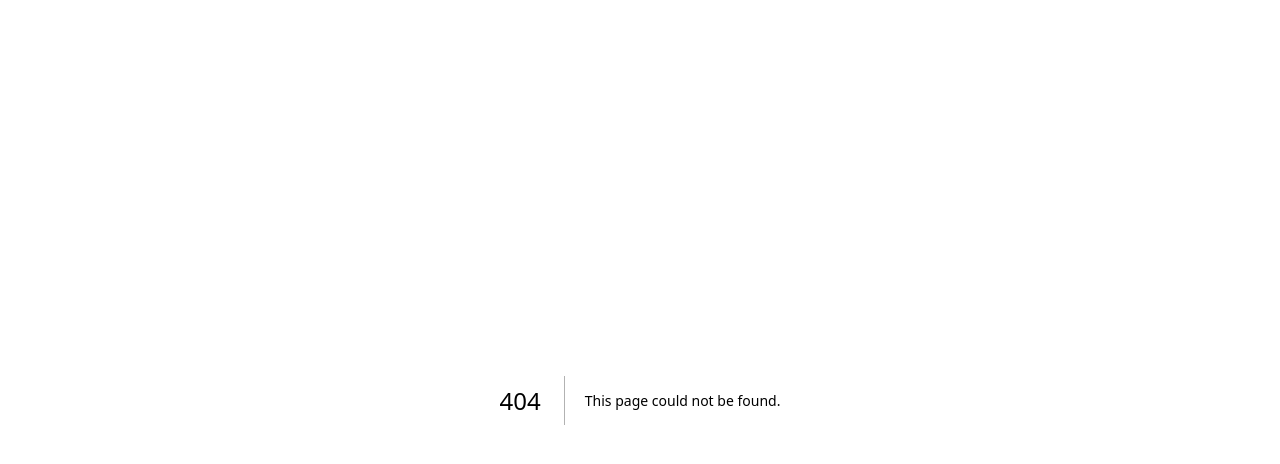
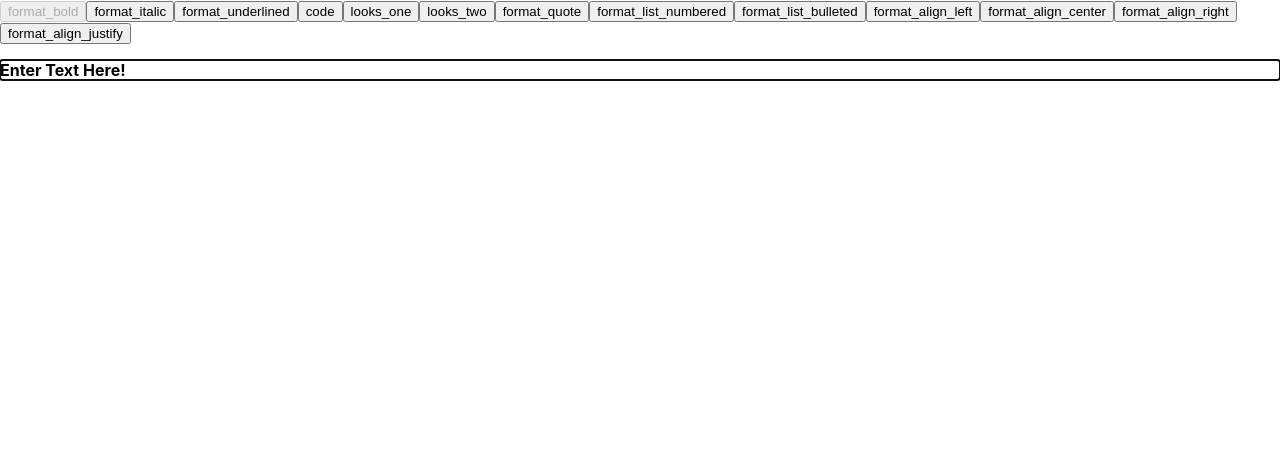
Before and after one commit to samanthatandrii/mini-text-editor, a Next.js app: page /components/TextEditor/TextEditor in a window 1280 px wide. Before the commit this address had no page. Shown: the top 464 px of the page. Built offline with nearby package versions, Linux system fonts and the light colour scheme.

Commit message:
feat: add TextEditor component

```diff
--- a/package.json
+++ b/package.json
@@ -18,6 +18,7 @@
     "react": "18.2.0",
     "react-dom": "18.2.0",
     "slate": "^0.86.0",
+    "slate-history": "^0.86.0",
     "slate-react": "^0.86.0",
     "typescript": "4.9.3"
   }
--- a/pages/api/hello.ts
+++ /dev/null
@@ -1,13 +0,0 @@
-// Next.js API route support: https://nextjs.org/docs/api-routes/introduction
-import type { NextApiRequest, NextApiResponse } from 'next'
-
-type Data = {
-  name: string
-}
-
-export default function handler(
-  req: NextApiRequest,
-  res: NextApiResponse<Data>
-) {
-  res.status(200).json({ name: 'John Doe' })
-}
--- /dev/null
+++ b/pages/components/TextEditor/TextEditor.tsx
@@ -0,0 +1,245 @@
+import React, { useCallback, useMemo } from 'react'
+import isHotkey from 'is-hotkey'
+import { Editable, withReact, useSlate, Slate, ReactEditor } from 'slate-react'
+import {
+  Editor,
+  Transforms,
+  createEditor,
+  Descendant,
+  Element as SlateElement,
+  BaseEditor,
+} from 'slate'
+import { withHistory } from 'slate-history'
+import { LIST_TYPE, SHORT_KEY, TEXT_ALIGNMENT_TYPES } from '../../shared/constants'
+
+const TextEditor = () => {
+  const renderElement = useCallback((props: any) => <Element {...props} />, [])
+  const renderLeaf = useCallback((props: any) => <Leaf {...props} />, [])
+  const editor = useMemo(() => withHistory(withReact(createEditor())), [])
+
+  return (
+    <Slate editor={editor} value={initialValue}>
+      {/* <Toolbar> */}
+      <MarkButton format="bold" icon="format_bold" />
+      <MarkButton format="italic" icon="format_italic" />
+      <MarkButton format="underline" icon="format_underlined" />
+      <MarkButton format="code" icon="code" />
+      <BlockButton format="heading-one" icon="looks_one" />
+      <BlockButton format="heading-two" icon="looks_two" />
+      <BlockButton format="block-quote" icon="format_quote" />
+      <BlockButton format="numbered-list" icon="format_list_numbered" />
+      <BlockButton format="bulleted-list" icon="format_list_bulleted" />
+      <BlockButton format="left" icon="format_align_left" />
+      <BlockButton format="center" icon="format_align_center" />
+      <BlockButton format="right" icon="format_align_right" />
+      <BlockButton format="justify" icon="format_align_justify" />
+      {/* </Toolbar> */}
+      <Editable
+        renderElement={renderElement}
+        renderLeaf={renderLeaf}
+        placeholder="Enter some rich text…"
+        spellCheck
+        autoFocus
+        onKeyDown={event => {
+          for (const hotkey in SHORT_KEY) {
+            if (isHotkey(hotkey, event as any)) {
+              event.preventDefault()
+              const mark = hotkey
+              toggleMark(editor, mark)
+            }
+          }
+        }}
+      />
+    </Slate>
+  )
+}
+
+const toggleBlock = (editor: BaseEditor & ReactEditor, format: any) => {
+  const isActive = isBlockActive(
+    editor,
+    format,
+    TEXT_ALIGNMENT_TYPES.includes(format) ? 'align' : 'type'
+  )
+  const isList = LIST_TYPE.includes(format)
+
+  Transforms.unwrapNodes(editor, {
+    match: n =>
+      !Editor.isEditor(n) &&
+      SlateElement.isElement(n) &&
+      LIST_TYPE.includes(n.type) &&
+      !TEXT_ALIGNMENT_TYPES.includes(format),
+    split: true,
+  })
+
+  let newProperties: Partial<SlateElement>;
+
+  if (TEXT_ALIGNMENT_TYPES.includes(format)) {
+    newProperties = {
+      align: isActive ? undefined : format,
+    }
+  } else {
+    newProperties = {
+      type: isActive ? 'paragraph' : isList ? 'list-item' : format,
+    }
+  }
+  Transforms.setNodes<SlateElement>(editor, newProperties);
+
+  if (!isActive && isList) {
+    const block = { type: format, children: [] }
+    Transforms.wrapNodes(editor, block)
+  }
+}
+
+const toggleMark = (editor: BaseEditor & ReactEditor, format: string) => {
+  const isActive = isMarkActive(editor, format)
+
+  if (isActive) {
+    Editor.removeMark(editor, format)
+  } else {
+    Editor.addMark(editor, format, true)
+  }
+}
+
+const isBlockActive = (editor: BaseEditor & ReactEditor, format: string, blockType = 'type') => {
+  const { selection } = editor
+  if (!selection) return false
+
+  const [match] = Array.from(
+    Editor.nodes(editor, {
+      at: Editor.unhangRange(editor, selection),
+      match: n => {
+        type ObjectKey = keyof typeof n;
+        const key = blockType as ObjectKey
+        return (!Editor.isEditor(n) &&
+          SlateElement.isElement(n) &&
+          n[key] === format)
+      }
+    })
+  )
+
+  return !!match
+}
+
+const isMarkActive = (editor: BaseEditor & ReactEditor, format: string) => {
+  const marks = Editor.marks(editor)
+  type ObjectKey = keyof typeof marks;
+  const key = format as ObjectKey
+  return marks ? marks[key] === true : false
+}
+
+const Element = (props: any) => {
+  const style = { textAlign: props.element.align }
+  switch (props.element.type) {
+    case 'block-quote':
+      return (
+        <blockquote style={style} {...props.attributes}>
+          {props.children}
+        </blockquote>
+      )
+    case 'bulleted-list':
+      return (
+        <ul style={style} {...props.attributes}>
+          {props.children}
+        </ul>
+      )
+    case 'heading-one':
+      return (
+        <h1 style={style} {...props.attributes}>
+          {props.children}
+        </h1>
+      )
+    case 'heading-two':
+      return (
+        <h2 style={style} {...props.attributes}>
+          {props.children}
+        </h2>
+      )
+    case 'list-item':
+      return (
+        <li style={style} {...props.attributes}>
+          {props.children}
+        </li>
+      )
+    case 'numbered-list':
+      return (
+        <ol style={style} {...props.attributes}>
+          {props.children}
+        </ol>
+      )
+    default:
+      return (
+        <p style={style} {...props.attributes}>
+          {props.children}
+        </p>
+      )
+  }
+}
+
+const Leaf = (props: any) => {
+  let childComponent = props.children
+  if (props.leaf.bold) {
+    childComponent = <strong>{childComponent}</strong>
+  }
+
+  if (props.leaf.code) {
+    childComponent = <code>{childComponent}</code>
+  }
+
+  if (props.leaf.italic) {
+    childComponent = <em>{childComponent}</em>
+  }
+
+  if (props.leaf.underline) {
+    childComponent = <u>{childComponent}</u>
+  }
+
+  return <span {...props.attributes}>{childComponent}</span>
+}
+type BlockButtonProps = {
+  format: string, icon: string
+}
+const BlockButton = (props: BlockButtonProps) => {
+  const editor = useSlate()
+  return (
+    <button
+      disabled={isBlockActive(
+        editor,
+        props.format,
+        TEXT_ALIGNMENT_TYPES.includes(props.format) ? 'align' : 'type'
+      )}
+      onMouseDown={event => {
+        event.preventDefault()
+        toggleBlock(editor, props.format)
+      }}
+    >
+      {props.icon}
+    </button>
+  )
+}
+type MarkButtonProps = {
+  format: string, icon: string
+}
+const MarkButton = (props: MarkButtonProps) => {
+  const editor = useSlate()
+  return (
+    <button
+      disabled={isMarkActive(editor, props.format)}
+      onMouseDown={event => {
+        event.preventDefault()
+        toggleMark(editor, props.format)
+      }}
+    >
+      {props.icon}
+    </button>
+  )
+}
+
+const initialValue: Descendant[] = [
+  {
+    type: 'paragraph',
+    align: undefined,
+    children: [{ text: 'Enter Text Here!', bold: true }],
+  },
+]
+
+export default TextEditor
--- /dev/null
+++ b/pages/module/slate.ts
@@ -0,0 +1,42 @@
+import { BaseEditor } from "slate";
+import { ReactEditor } from "slate-react";
+
+export type ParagraphElement = {
+  type: 'paragraph'
+  align?: string | undefined
+  children: CustomText[]
+}
+
+export type CodeElement = {
+  type: 'code'
+  children: CustomText[]
+}
+
+export type HeadingElement = {
+  type: 'heading'
+  level: number
+  children: CustomText[]
+}
+
+export type BlockQuoteElement = {
+  type: 'block-quote'
+  children: CustomText[]
+}
+
+export type CustomElement = ParagraphElement | HeadingElement | CodeElement | BlockQuoteElement;
+
+type CustomText = {
+  text: string;
+  bold?: boolean;
+  italic?: boolean;
+  code?: boolean;
+  underline?: boolean;
+}
+
+declare module 'slate' {
+  interface CustomTypes {
+    Editor: BaseEditor & ReactEditor
+    Element: CustomElement
+    Text: CustomText
+  }
+}
--- /dev/null
+++ b/pages/shared/constants.ts
@@ -0,0 +1,9 @@
+export const SHORT_KEY = {
+  'mod+b': 'bold',
+  ctrlI: 'italic',
+  ctrlU: 'underline',
+  'ctrl`': 'code',
+}
+
+export const LIST_TYPE = ['ordered-numbered-list', 'unordered-list']
+export const TEXT_ALIGNMENT_TYPES = ['left', 'center', 'right', 'justify']
```
Also changed, not shown: pages/index.tsx (+4 -13 lines), styles/Home.module.css (+10 -0 lines), 1 other file (tests, documents, lock files or other folders).
